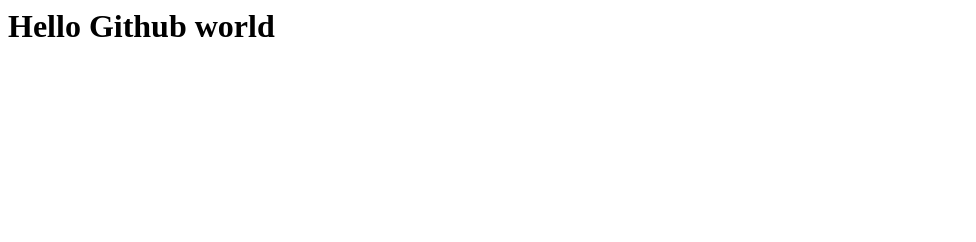
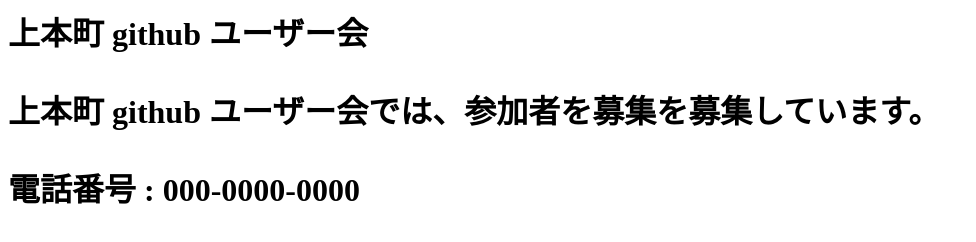
Before and after one commit to KokiTaninaka/KokiTaninaka.github.io, a plain HTML site: page index.html in a window 1280 px wide. Shown: the whole page, without its empty margins (0-976 px from the left). Drawn offline with Linux system fonts and the light colour scheme.

Commit message:
最初の更新

```diff
--- a/index.html
+++ b/index.html
@@ -1 +1,7 @@
-<h1>Hello Github world</h>
+<h1>上本町 github ユーザー会</h>
+<p>
+  上本町 github ユーザー会では、参加者を募集を募集しています。
+</p>
+<p>
+  電話番号 : 000-0000-0000
+</p>
```
